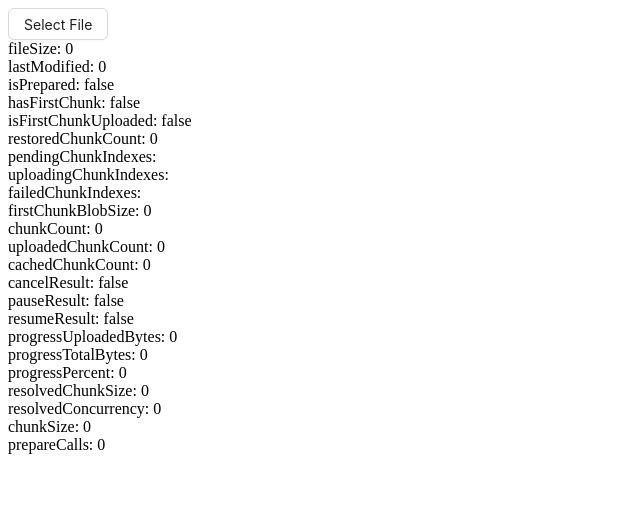
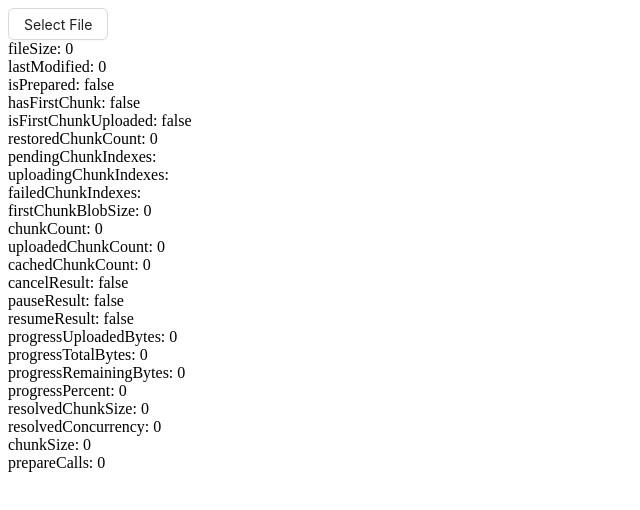
Before and after one commit to QDyanbing/things-you-dont-learn, a React (Vite) app in the folder packages/large-file-upload/: page / in a window 1280 px wide. Shown: the top 510 px of the page, without its empty margins (0-640 px from the left). Built offline with nearby package versions, Linux system fonts and the light colour scheme.

Commit message:
demo: show progress remaining bytes

```diff
--- a/packages/large-file-upload/src/App.tsx
+++ b/packages/large-file-upload/src/App.tsx
@@ -29,6 +29,7 @@ export default function App() {
   const [resumeResult, setResumeResult] = useState(false);
   const [progressUploadedBytes, setProgressUploadedBytes] = useState(0);
   const [progressTotalBytes, setProgressTotalBytes] = useState(0);
+  const [progressRemainingBytes, setProgressRemainingBytes] = useState(0);
   const [progressPercent, setProgressPercent] = useState(0);
   const [resolvedChunkSize, setResolvedChunkSize] = useState(0);
   const [resolvedConcurrency, setResolvedConcurrency] = useState(0);
@@ -104,6 +105,7 @@ export default function App() {
               setResumeResult(false);
               setProgressUploadedBytes(0);
               setProgressTotalBytes(0);
+              setProgressRemainingBytes(0);
               setProgressPercent(0);
               setResolvedChunkSize(updatedChunkSize);
               setResolvedConcurrency(coordinator.getOptions().concurrency);
@@ -173,6 +175,7 @@ export default function App() {
               setResumeResult(currentResumeResult);
               setProgressUploadedBytes(progress.uploadedBytes);
               setProgressTotalBytes(progress.totalBytes);
+              setProgressRemainingBytes(progress.remainingBytes);
               setProgressPercent(progress.percent);
               setChunkSize(prepareResult.chunkSize);
               setPrepareCalls(2);
@@ -210,6 +213,7 @@ export default function App() {
         <div>resumeResult: {String(resumeResult)}</div>
         <div>progressUploadedBytes: {progressUploadedBytes}</div>
         <div>progressTotalBytes: {progressTotalBytes}</div>
+        <div>progressRemainingBytes: {progressRemainingBytes}</div>
         <div>progressPercent: {progressPercent}</div>
         <div>resolvedChunkSize: {resolvedChunkSize}</div>
         <div>resolvedConcurrency: {resolvedConcurrency}</div>
```
